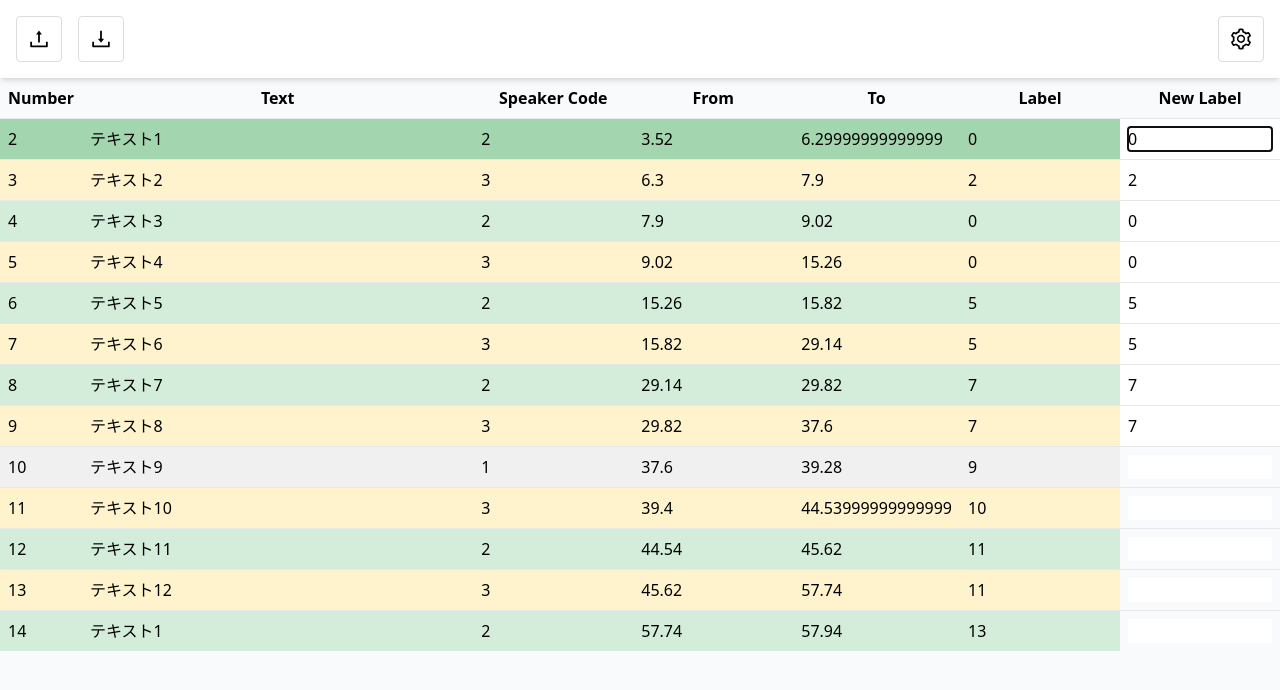
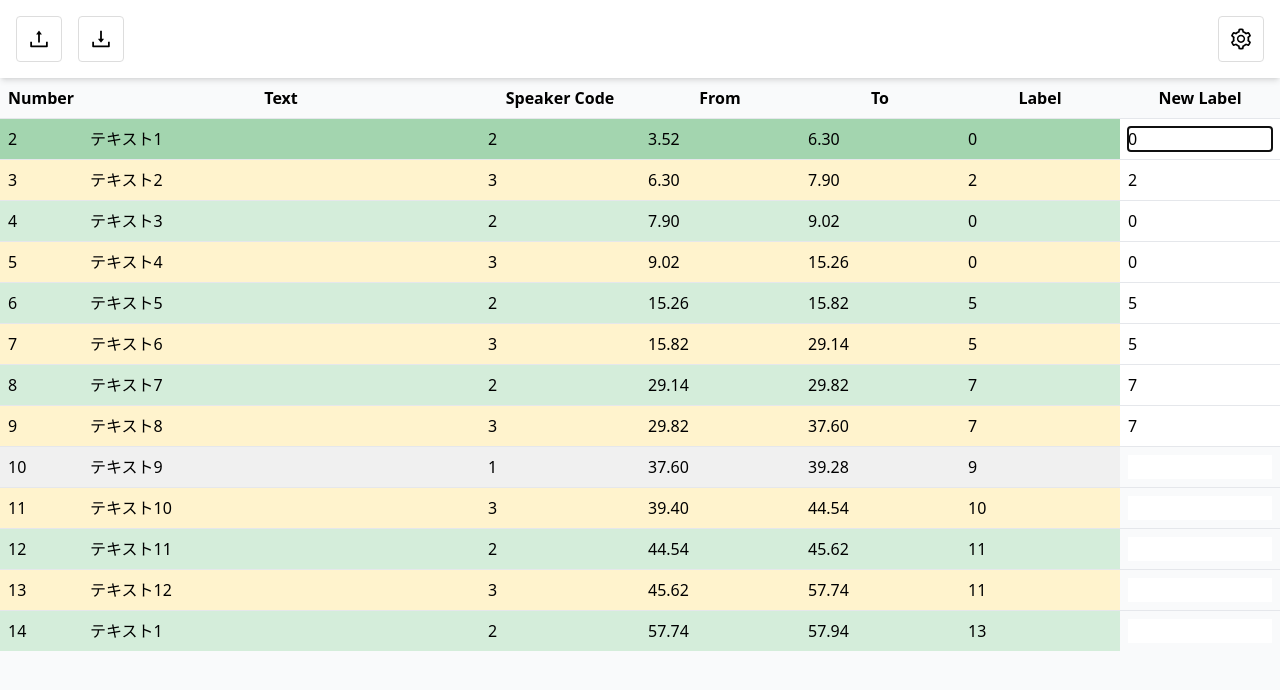
Before and after one commit to lydiassssz/annotation-tool, a Next.js app: page / in a window 1280 px wide. Shown: the top 690 px of the page. Built offline with nearby package versions, Linux system fonts and the light colour scheme.

Commit message:
csvファイルに「"」が含まれる場合の問題の解決、from,toの小数点対応

```diff
--- a/src/app/CSVReader.tsx
+++ b/src/app/CSVReader.tsx
@@ -65,8 +65,11 @@ const parseCSV = (csvString: string): TableRow[] => {
     rows.shift() // 最初の行を削除
   }
 
+  const regex = /(".*?"|[^",\s]+)(?=\s*,|\s*$)/g
+
   for (const row of rows) {
-    const columns = row.split(',')
+    const columns =
+      row.match(regex)?.map((col) => col.replace(/(^"|"$)/g, '')) || []
 
     if (columns.length >= 7) {
       const [number, text, speaker_code, from, to, label, new_label] = columns
@@ -75,8 +78,8 @@ const parseCSV = (csvString: string): TableRow[] => {
         number: parseInt(number, 10),
         text,
         speaker_code: parseInt(speaker_code, 10),
-        from: parseInt(from, 10),
-        to: parseInt(to, 10),
+        from: parseFloat(from), // floatとして読み込む
+        to: parseFloat(to), // floatとして読み込む
         label: parseInt(label, 10),
         new_label: new_label === '0' ? null : parseInt(new_label, 10),
       })
--- a/src/app/table.tsx
+++ b/src/app/table.tsx
@@ -91,10 +91,10 @@ const Table: React.FC<TableProps> = ({
                   {row.speaker_code}
                 </td>
                 <td className="p-2" style={{ backgroundColor: bgColor }}>
-                  {row.from}
+                  {row.from.toFixed(2)}
                 </td>
                 <td className="p-2" style={{ backgroundColor: bgColor }}>
-                  {row.to}
+                  {row.to.toFixed(2)}
                 </td>
                 <td className="p-2" style={{ backgroundColor: bgColor }}>
                   {row.label}
```
